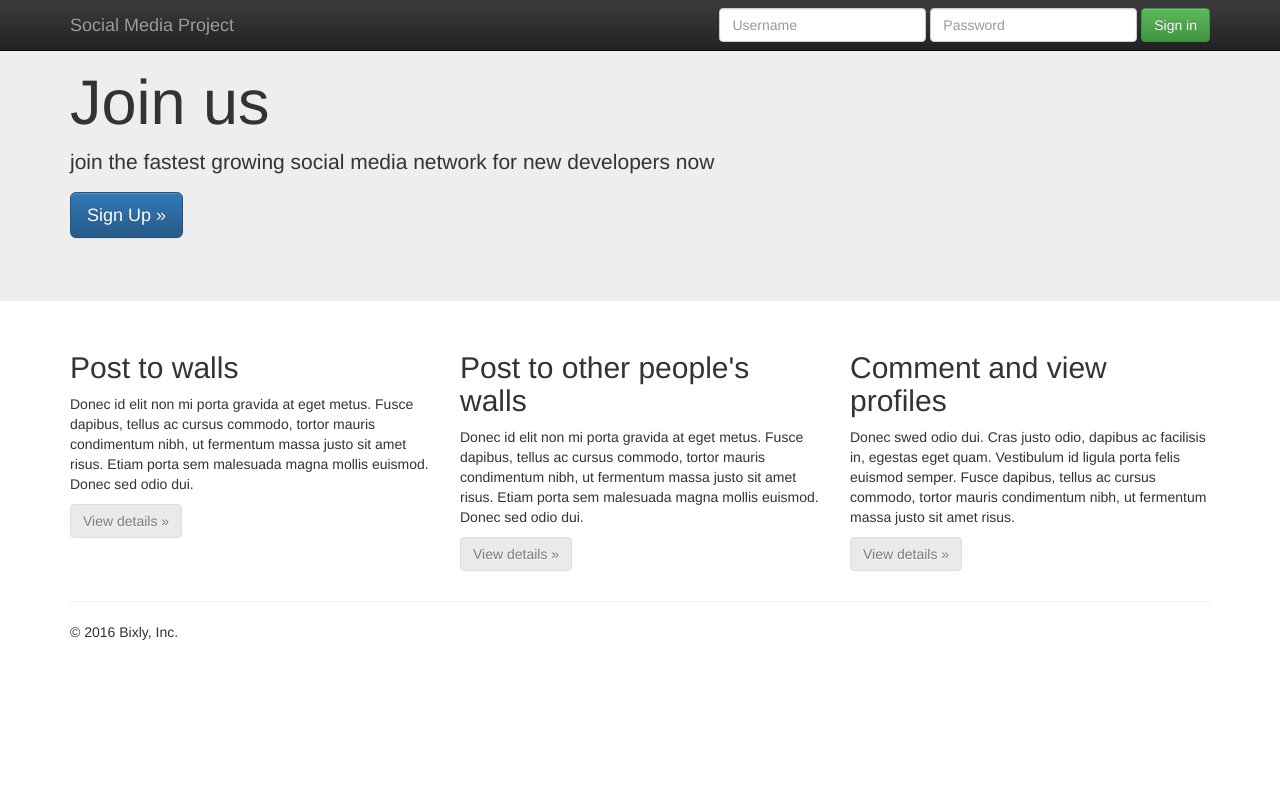
After one commit to canonicalmg/socialMediaApp2, a Django app: template templates/headerLogin.html in a window 1280 px wide. The commit adds this page. Run offline with Django 3.2, Linux system fonts and the light colour scheme; the template is opened without the code that fills it, so the values that code supplies are empty; some libraries are stand-ins or nearby versions.

Commit message:
Using extends template

```diff
--- a/socialMedia/static/socialMedia/signUpLogin.js
+++ b/socialMedia/static/socialMedia/signUpLogin.js
@@ -35,10 +35,10 @@ $("#cancelSignUp").click(function(){
 
 $("#signInSubmit").click(function(e) {
     e.preventDefault();
-    //var email = $("#signInEmail").val() || null;
-    //var pass = $("#signInPass").val() || null;
-    var email = $("#id_userName").val() || null;
-    var pass = $("#id_password").val() || null;
+    var email = $("#signInEmail").val() || null;
+    var pass = $("#signInPass").val() || null;
+    //var email = $("#id_userName").val() || null;
+    //var pass = $("#id_password").val() || null;
     if((email != null) && (pass != null)){
        headerSignIn(email,pass);
     }
--- a/socialMedia/static/socialMedia/userProfile.js
+++ b/socialMedia/static/socialMedia/userProfile.js
@@ -125,6 +125,7 @@ function likeComment(pk){
                      if(data == "Incremented Like"){
                          $("#postLike"+pk).html(parseInt($("#postLike"+pk).html()) + 1);
                          console.log($("#postLike"+pk).html());
+                         $("#")
                      }
                      else if(data == "Decremented Like"){
                         $("#postLike"+pk).html(parseInt($("#postLike"+pk).html()) - 1);
--- a/socialMedia/views.py
+++ b/socialMedia/views.py
@@ -18,7 +18,8 @@ def signUpLogIn(request):
         return HttpResponseRedirect("home")
     else:
         #display sign in/sign up
-        template = loader.get_template('signUpLogin.html')
+        #template = loader.get_template('signUpLogin.html')
+        template = loader.get_template('headerLogin.html')
         logForm = loginForm()
         context = {
             'loginForm': logForm
--- /dev/null
+++ b/templates/baseLogin.html
@@ -0,0 +1,22 @@
+{% block header %}
+{% endblock %}
+
+<body>
+
+{% block sidebar %}
+    <div id="sidebar">
+        <ul>
+            <li><a href="/">Home</a></li>
+            <li><a href="/blog/">Blog</a></li>
+        </ul>
+    </div>
+{% endblock %}
+
+        {% block content %}
+           <div id="content">
+           </div>
+        {% endblock %}
+{% block footer %}
+{% endblock %}
+</body>
+</html>
--- /dev/null
+++ b/templates/headerLogin.html
@@ -0,0 +1,174 @@
+{% extends "baseLogin.html" %}
+{% load static %}
+<!-- Latest compiled and minified CSS -->
+{% block header %}<script src="https://ajax.googleapis.com/ajax/libs/jquery/1.12.4/jquery.min.js"></script>
+
+<link rel="stylesheet" href="https://maxcdn.bootstrapcdn.com/bootstrap/3.3.6/css/bootstrap.min.css" integrity="sha384-1q8mTJOASx8j1Au+a5WDVnPi2lkFfwwEAa8hDDdjZlpLegxhjVME1fgjWPGmkzs7" crossorigin="anonymous">
+
+<!-- Optional theme -->
+<link rel="stylesheet" href="https://maxcdn.bootstrapcdn.com/bootstrap/3.3.6/css/bootstrap-theme.min.css" integrity="sha384-fLW2N01lMqjakBkx3l/M9EahuwpSfeNvV63J5ezn3uZzapT0u7EYsXMjQV+0En5r" crossorigin="anonymous">
+
+<!-- Latest compiled and minified JavaScript -->
+<script src="https://maxcdn.bootstrapcdn.com/bootstrap/3.3.6/js/bootstrap.min.js" integrity="sha384-0mSbJDEHialfmuBBQP6A4Qrprq5OVfW37PRR3j5ELqxss1yVqOtnepnHVP9aJ7xS" crossorigin="anonymous"></script>
+<!DOCTYPE html>
+<html lang="en">
+<head>
+    <meta charset="utf-8">
+    <meta http-equiv="X-UA-Compatible" content="IE=edge">
+    <meta name="viewport" content="width=device-width, initial-scale=1">
+    <!-- The above 3 meta tags *must* come first in the head; any other head content must come *after* these tags -->
+    <meta name="description" content="Pretty cool social media functions">
+    <meta name="author" content="Marcus Graves">
+
+    <title>Social Media Site</title>
+
+    <!-- HTML5 shim and Respond.js for IE8 support of HTML5 elements and media queries -->
+      <script src="https://oss.maxcdn.com/html5shiv/3.7.2/html5shiv.min.js"></script>
+      <script src="https://oss.maxcdn.com/respond/1.4.2/respond.min.js"></script>
+</head>
+
+<nav class="navbar navbar-inverse navbar-fixed-top">
+    <div class="container">
+        <div class="navbar-header">
+            <button type="button" class="navbar-toggle collapsed" data-toggle="collapse" data-target="#navbar" aria-expanded="false" aria-controls="navbar">
+                <span class="sr-only">Toggle navigation</span>
+                <span class="icon-bar"></span>
+                <span class="icon-bar"></span>
+                <span class="icon-bar"></span>
+            </button>
+            <a class="navbar-brand" href="#">Social Media Project</a>
+        </div>
+        <div id="navbar" class="navbar-collapse collapse">
+            <form class="navbar-form navbar-right">
+                <div class="form-group">
+                    <input id="signInEmail" type="text" placeholder="Username" class="form-control">
+                </div>
+                <div class="form-group">
+                    <input id="signInPass" type="password" placeholder="Password" class="form-control">
+                </div>
+                <button type="submit" id="signInSubmit" class="btn btn-success">Sign in</button>
+                <div id="dialogBoxLogin"></div>
+                <fb:login-button scope="public_profile,email" onlogin="checkLoginState();">
+                </fb:login-button>
+            </form>
+        </div><!--/.navbar-collapse -->
+    </div>
+</nav>
+{% endblock %}
+
+{% block sidebar %} {% endblock %}
+
+{% block content %}
+<div class="jumbotron">
+    <div id="join1">
+        <div class="container">
+            <h1>Join us</h1>
+            <p>join the fastest growing social media network for new developers now</p>
+            <p><a id='signUpButton' class="btn btn-primary btn-lg" href="#" role="button">Sign Up &raquo;</a></p>
+        </div>
+    </div>
+    <div id="join2" class="center" style="display:none;">
+        <div class="container">
+            <h1>Great!</h1>
+            <p>You're almost there! Fill out the information below</p>
+        </div>
+    </div>
+</div>
+
+<div class="container">
+    <!-- Example row of columns -->
+    <div id='main1'>
+    <div class="row">
+        <div class="col-md-4">
+            <h2>Post to walls</h2>
+            <p>Donec id elit non mi porta gravida at eget metus. Fusce dapibus, tellus ac cursus commodo, tortor mauris condimentum nibh, ut fermentum massa justo sit amet risus. Etiam porta sem malesuada magna mollis euismod. Donec sed odio dui. </p>
+            <p><a class="btn btn-default" href="#" disabled="disabled" role="button">View details &raquo;</a></p>
+        </div>
+        <div class="col-md-4">
+            <h2>Post to other people's walls</h2>
+            <p>Donec id elit non mi porta gravida at eget metus. Fusce dapibus, tellus ac cursus commodo, tortor mauris condimentum nibh, ut fermentum massa justo sit amet risus. Etiam porta sem malesuada magna mollis euismod. Donec sed odio dui. </p>
+            <p><a class="btn btn-default" href="#" disabled="disabled" role="button">View details &raquo;</a></p>
+        </div>
+        <div class="col-md-4">
+            <h2>Comment and view profiles</h2>
+            <p>Donec swed odio dui. Cras justo odio, dapibus ac facilisis in, egestas eget quam. Vestibulum id ligula porta felis euismod semper. Fusce dapibus, tellus ac cursus commodo, tortor mauris condimentum nibh, ut fermentum massa justo sit amet risus.</p>
+            <p><a class="btn btn-default" href="#" disabled="disabled" role="button">View details &raquo;</a></p>
+        </div>
+    </div>
+    </div>
+    <div id="main2" style="display:none;">
+            <form class="form-inline center-block">
+                <div class="form-group">
+                    <label for="signUpFirstName">First Name</label>
+                    <input type="text" class="form-control" id="signUpFirstName" placeholder="Jane">
+                </div>
+                <div class="form-group">
+                    <label for="signUpLastName">Last Name</label>
+                    <input type="email" class="form-control" id="signUpLastName" placeholder="Doe">
+                </div>
+            </form>
+        <form class="form-horizontal">
+            {% csrf_token %}
+            <div class="form-group">
+                <label for="signUpEmail" class="col-sm-2 control-label">Username</label>
+                <div class="col-sm-10">
+                    <input class="form-control" id="signUpEmail" placeholder="Username">
+                </div>
+            </div>
+            <div class="form-group">
+                <label for="signUpEmail2" class="col-sm-2 control-label">Email</label>
+                <div class="col-sm-10">
+                    <input type="email" class="form-control" id="signUpEmail2" placeholder="janeDoe@yourEmail.com">
+                </div>
+            </div>
+            <div class="form-group">
+                <label for="signUpPassword" class="col-sm-2 control-label">Password</label>
+                <div class="col-sm-10">
+                    <input type="password" class="form-control" id="signUpPassword" data-toggle="tooltip" title="Password must be at least 8 characters" placeholder="Password">
+                </div>
+            </div>
+            <div class="form-group">
+                <label for="signUpPasswordCon" class="col-sm-2 control-label">Password(Confirm)</label>
+                <div class="col-sm-10">
+                    <input type="password" class="form-control" id="signUpPasswordCon" data-toggle="tooltip" title="Password must be at least 8 characters" placeholder="Password">
+                </div>
+            </div>
+            <!--<label class="radio-inline">
+                <input type="radio" name="inlineRadioOptions" id="signUpMale" value="option1"> Male
+            </label>
+            <label class="radio-inline">
+                <input type="radio" name="inlineRadioOptions" id="signUpFemale" value="option2"> Female
+            </label>-->
+            <div class="form-group">
+                <div class="col-sm-offset-2 col-sm-10">
+                    <button id="submitSignUp" type="submit" class="btn btn-default">Sign up</button>
+                    <button id="cancelSignUp" type="submit" class="btn btn-default">Cancel</button>
+                </div>
+            </div>
+            <div id="errorCode">
+
+            </div>
+
+<div id="status">
+</div>
+        </form>
+    </div>
+{% endblock %}
+
+{% block footer %}
+    <hr>
+
+    <footer>
+        <p>&copy; 2016 Bixly, Inc.</p>
+    </footer>
+</div> <!-- /container -->
+
+
+<!-- Bootstrap core JavaScript
+================================================== -->
+<!-- Placed at the end of the document so the pages load faster -->
+</body>
+<script type="text/javascript" src="static/socialMedia/signUpLogin.js"></script>
+
+</html>
+{% endblock %}
--- a/templates/userProfile.html
+++ b/templates/userProfile.html
@@ -46,7 +46,7 @@
                             <img src="{{ senderPic }}" class="img-rounded" width="100" height="100">
                             <h5 id="postLike{{ postPK }}" style="float:right;">{{ likes }}</h5>
                             {% if isLiked == True %}
-                                <p style="float:right;"><a class='btn btn-success' data-toggle="tooltip" title="{{ likers }} like this" onclick="likeComment({{ postPK }})" role='button'>Like</a></p>
+                                <p style="float:right;"><a class='btn btn-success' data-toggle="tooltip" title="{{ likers }} like this" onclick="likeComment({{ postPK }})" role='button'>Unlike</a></p>
                             {% elif isLiked == False %}
                                 <p style="float:right;"><a class='btn' data-toggle="tooltip" title="{% for x in likers %} {{ x }}, {% endfor %} like this" onclick="likeComment({{ postPK }})" role='button'>Like</a></p>
                             {% endif %}
```
